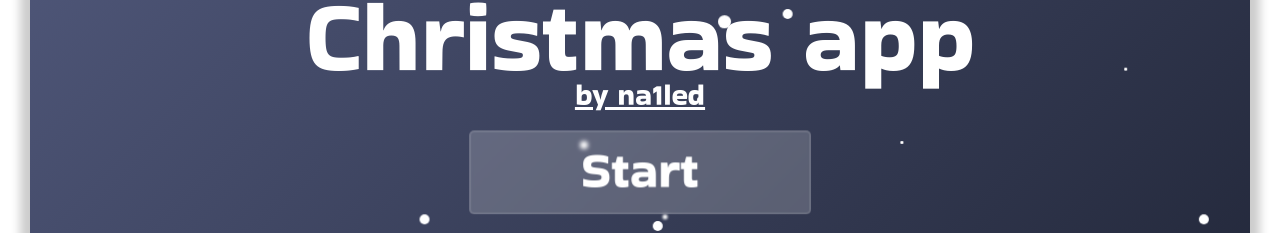
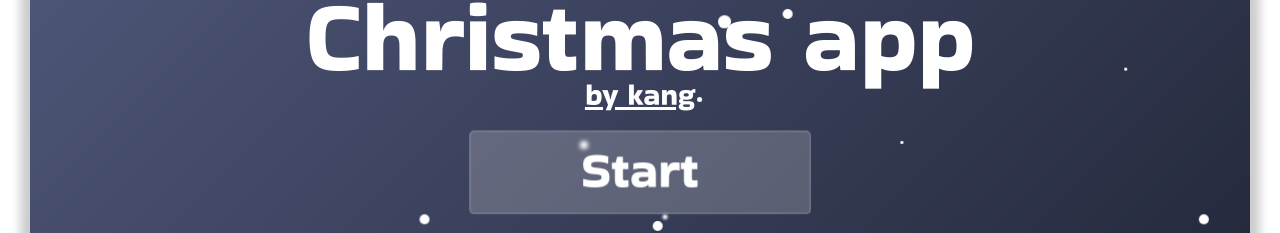
Before and after one commit to kang-front-dev/christmass, a website built with webpack: page App/src/index.html in a window 1280 px wide. Shown: the part 289-522 px from the top of the page. Built offline with nearby package versions, Linux system fonts and the light colour scheme; files whose address does not match are found by name.

Commit message:
Update index.html

```diff
--- a/App/src/index.html
+++ b/App/src/index.html
@@ -10,7 +10,7 @@
     <div class="wrapper">
       <div class="welcome">
         <h1 class="welcome__title">Christmas app</h1>
-        <a href="#" class="welcome__subtitle">by na1led</a>
+        <a href="https://github.com/kang-front-dev" class="welcome__subtitle">by kang</a>
       </div>
       <div class="welcome__btn">Start</div>
 
```
